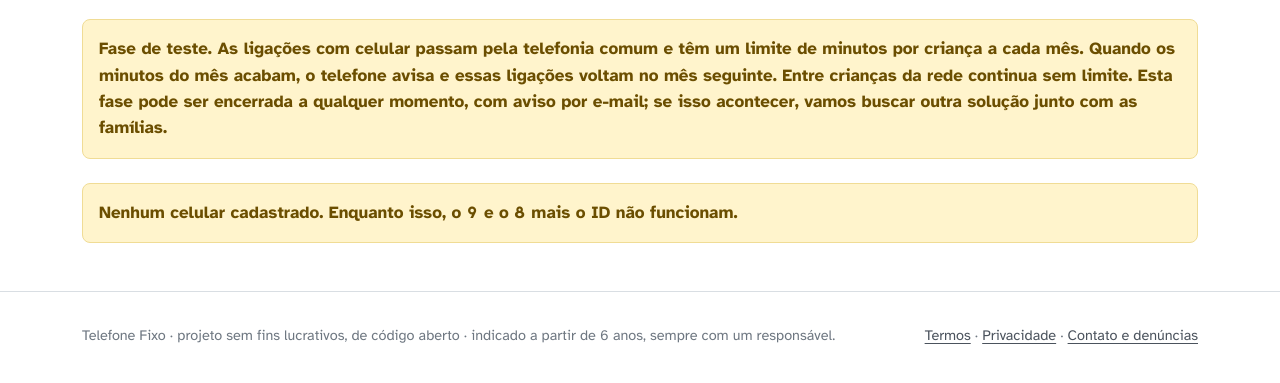
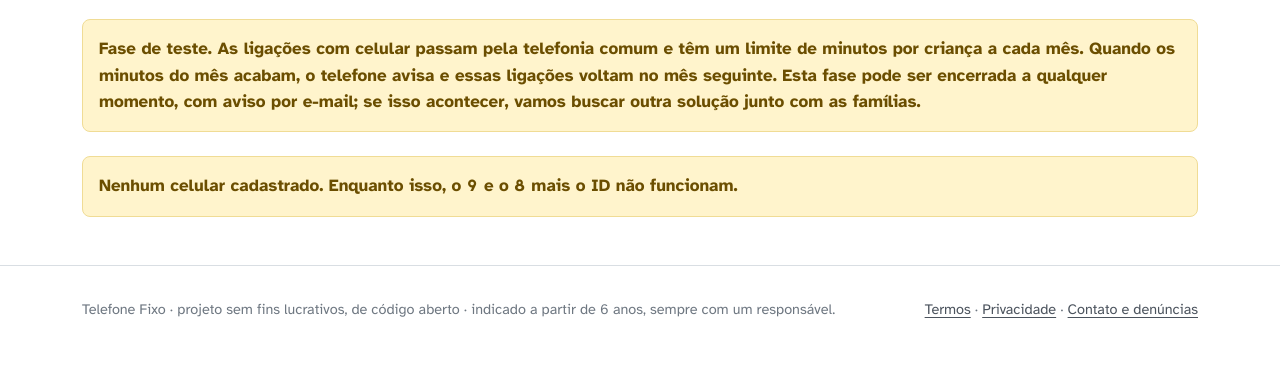
Before and after one commit to danielbmariani/telefonefixo, a Flask app: template portal/rede/templates/celulares.html in a window 1280 px wide. Shown: the part 232-615 px from the top of the page. Run offline with Flask 3, Linux system fonts and the light colour scheme; the template is opened without the code that fills it, so the values that code supplies are empty.

Commit message:
Celulares: tira a frase sobre ligações entre crianças do aviso
Co-Authored-By: Claude Fable 5.1 <noreply@anthropic.com>

```diff
--- a/portal/rede/templates/celulares.html
+++ b/portal/rede/templates/celulares.html
@@ -9,7 +9,7 @@
   <li><strong>Você liga para a criança</strong> de qualquer um dos dois para <span class="mono">{{ numero_rede }}</span>. De outro número, não toca.</li>
 </ul>
 <div class="alert alert-warning mb-4">
-  <strong>Fase de teste.</strong> As ligações com celular passam pela telefonia comum e têm um limite de minutos por criança a cada mês. Quando os minutos do mês acabam, o telefone avisa e essas ligações voltam no mês seguinte. Entre crianças da rede continua sem limite. Esta fase pode ser encerrada a qualquer momento, com aviso por e-mail; se isso acontecer, vamos buscar outra solução junto com as famílias.
+  <strong>Fase de teste.</strong> As ligações com celular passam pela telefonia comum e têm um limite de minutos por criança a cada mês. Quando os minutos do mês acabam, o telefone avisa e essas ligações voltam no mês seguinte. Esta fase pode ser encerrada a qualquer momento, com aviso por e-mail; se isso acontecer, vamos buscar outra solução junto com as famílias.
   {% if usos %}<div class="mt-2 small">Este mês:{% for c, u in usos %} <span class="badge text-bg-light border">{{ c.apelido }}: usou {{ u.usados }} min, {% if u.restam %}restam cerca de {{ u.restam }} min{% else %}os minutos do mês acabaram{% endif %}</span>{% endfor %}</div>{% endif %}
 </div>
 
```
